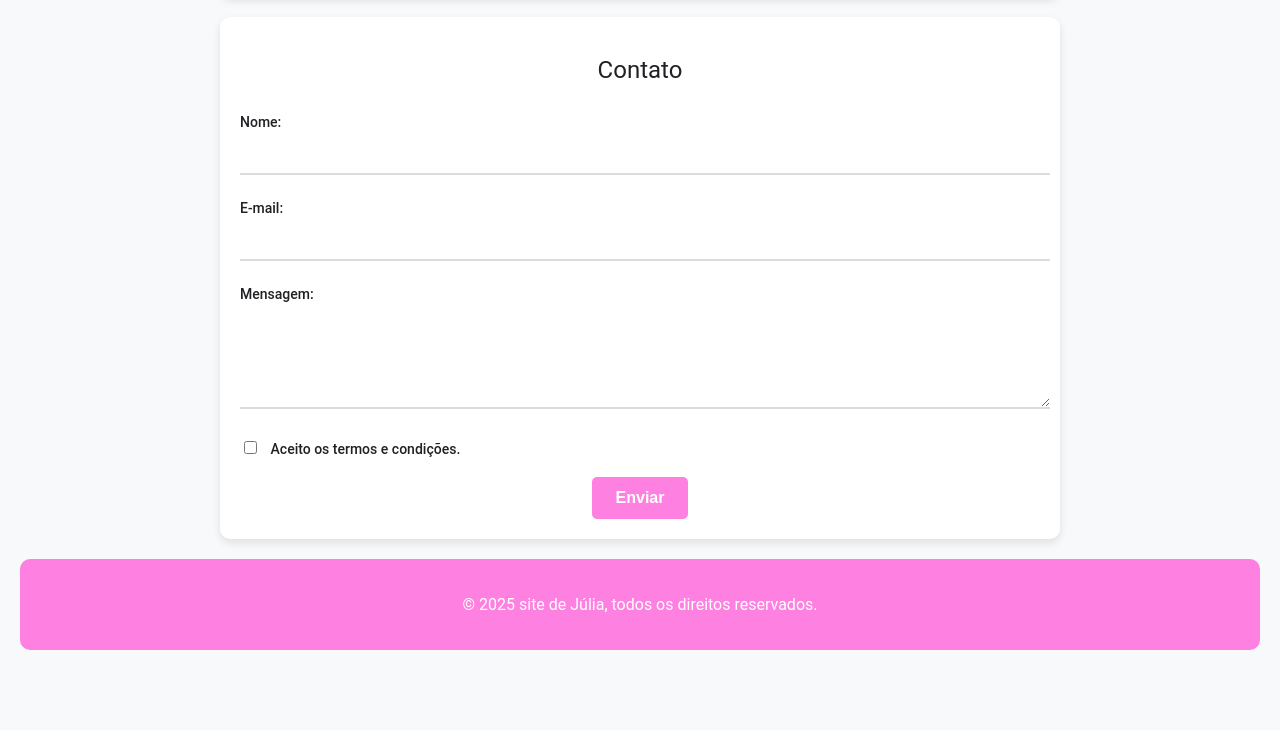
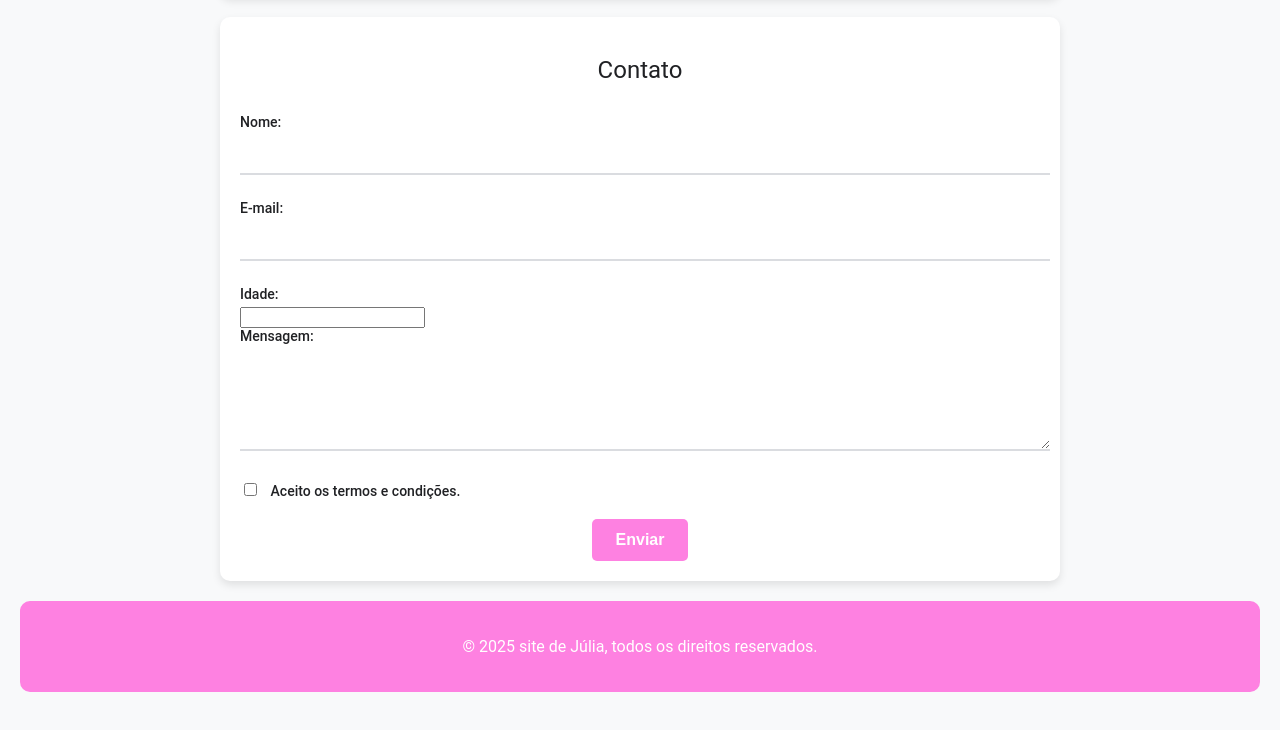
Before and after one commit to eujuliaamaral/aplica-o-p-internet, a plain HTML site: page index.html in a window 1280 px wide. Shown: the part 662-1392 px from the top of the page. Before the commit the page ends 1352 px from the top, so only its background shows below. Drawn offline with Linux system fonts and the light colour scheme.

```diff
--- a/index.html
+++ b/index.html
@@ -170,7 +170,6 @@
   <h3>Tutorial para iniciantes</h3>
 </header>
 
-<!-- Menu de navegação -->
 <nav>
   <a href="#home">Início</a>
   <a href="#sobre">Sobre</a>
@@ -209,10 +208,12 @@
     <label for="email">E-mail:</label>
     <input type="email" id="email" name="email" required>
 
+    <label for="idade">Idade:</label>
+    <input type="number" id="idade" name="idade" required min="0">
+
     <label for="mensagem">Mensagem:</label>
     <textarea id="mensagem" name="mensagem" required></textarea>
 
-    <!-- Checkbox adicionado antes do envio -->
     <label>
       <input type="checkbox" name="termos" required> Aceito os termos e condições.
     </label>
```
